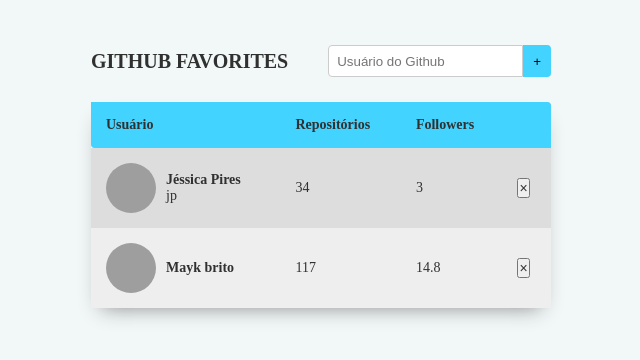
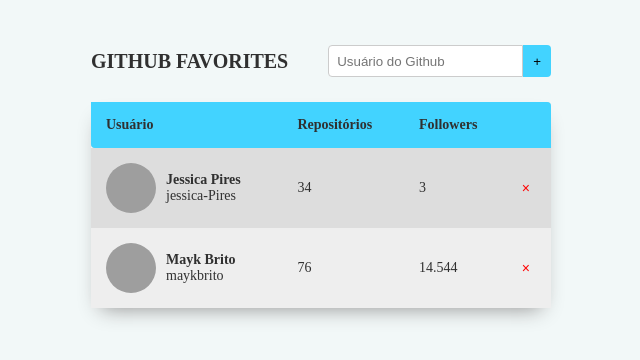
Before and after one commit to jessica-pires/github-favorites, a plain HTML site: page index.html in a window 1280 px wide. Shown: the whole page, without its empty margins (319-959 px from the left). Drawn offline with Linux system fonts and the light colour scheme; grey boxes are pictures that could not be loaded.

Commit message:
Criando html com javascript

```diff
--- a/js/Favorites.js
+++ b/js/Favorites.js
@@ -1,12 +1,94 @@
+// classe qu vai conter logica dos dados
+//como os dados serao estruturados
+
 export class Favorites{
     constructor(root){
         this.root = document.querySelector(root)
+        this.load()
 
     }
+
+    load() {
+        this.entries = [
+            {
+                login: 'jessica-Pires' ,
+                name: 'Jessica Pires',
+                public_repos: '34' ,
+                followers: '3'
+            },
+            {
+                login: 'maykbrito' ,
+                name: 'Mayk Brito',
+                public_repos: '76' ,
+                followers: '14.544'
+            }
+        ]
+    }
+
+
 }
+
+//classe que vai criar a visualixzação e eventos do html
 
 export class FavoritesView extends Favorites{
     constructor(root){
         super(root)
+
+        this.tbody = this.root.querySelector('table tbody')
+
+
+        this.update()
+    }
+
+    update(){
+        this.removeAllTr()
+
+        this.entries.forEach(user => {
+            const row = this.createRow()
+
+            row.querySelector('.user img').src = `https://github.com/${user.login}.png`
+            row.querySelector('.user img').alt = `Imagem de ${user.name}`
+            row.querySelector('.user p').textContent = user.name
+            row.querySelector('.user span').textContent = user.login
+            row.querySelector('.repositories').textContent = user.public_repos
+            row.querySelector('.followers').textContent = user.followers
+
+
+
+
+            this.tbody.append(row)
+        })
+    }
+
+    createRow(){
+        const tr = document.createElement('tr')
+
+        tr.innerHTML = `
+
+                <td class="user">
+                    <img src="https://github.com/jessica-pires.png" alt="Imagem de jessica">
+                    <a href="https://github.com/jessica-pires" target="_blank">
+                        <p>Jéssica Pires</p>
+                        <span>jp</span>
+                    </a>
+                </td>
+                <td class="repositories">34</td>
+                <td class="followers">3</td>
+                <td class="remove"><button>&times;</button></td>
+
+
+        `
+        return tr
+
+    }
+
+
+    removeAllTr(){
+
+
+        this.tbody.querySelectorAll('tr').forEach((tr) =>{
+            tr.remove()
+        })
+
     }
 }
--- a/style.css
+++ b/style.css
@@ -138,7 +138,7 @@
     font-weight: bold;
 
 }
-td.remove{
+td.remove button{
     background: none;
     border: none;
     color: red;
```
